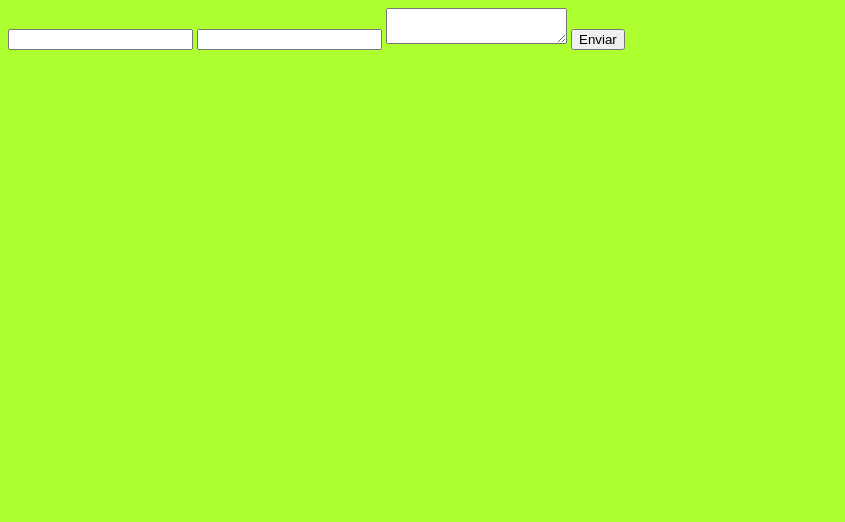
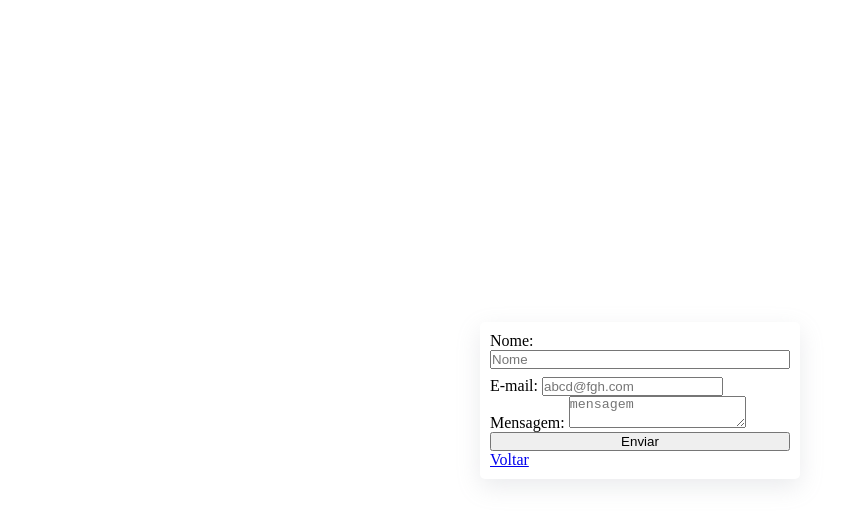
Before and after one commit to Lcsrrs/first_project, a plain HTML site: page contato.html in a window 1280 px wide. Shown: the whole page, without its empty margins (0-845 px from the left). Drawn offline with Linux system fonts and the light colour scheme.

Commit message:
added some style

```diff
--- a/contato.html
+++ b/contato.html
@@ -9,10 +9,21 @@
     </head>
     <body>
         <form id="contact-form">
-            <input name="nome"/>
-            <input name="email"/>
-            <textarea name="mensagem"></textarea>
+            <div class="input-group">
+                <label  for="nome">Nome:</label>
+                <input for="nome" id="nome" type="text" placeholder="Nome" required/>
+            </div>
+            <div>
+                <label  for="email">E-mail:</label>
+                <input for="nome" id="email" type="email" placeholder="abcd@fgh.com" required/>
+
+            </div>
+            <div>
+                <label  for="mensagem">Mensagem:</label>
+                <textarea for="nome" id="mensagem" type="text" placeholder="mensagem" required></textarea>
+            </div>
             <button>Enviar</button>
+            <a href="/first_project/">Voltar</a>
         </form>
     </body>
 </html>
--- a/style.css
+++ b/style.css
@@ -1,3 +1,35 @@
+* {
+    margin: 0px;
+    padding: 0px;
+}
+
+html {
+    height: 100%;
+}
+
 body {
-    background-color: greenyellow;
+    display: flex;
+    justify-content: center;
+    align-items: center;
+    height: 100%;
 }
+
+form {
+    display: flex;
+    flex-direction: column;
+    padding: 10px;
+    width: 300px;
+    background-color: white;
+    border-radius: 5px;
+    box-shadow: rgba(149, 157, 165, 0.2) 0px 8px 24px;
+}
+
+.input-group {
+    display: flex;
+    flex-direction: column;
+    margin-bottom: 8px;
+}
+
+button {
+    place-content: -300px;
+}
```
Also changed, not shown: index.html (+1 -1 lines).
